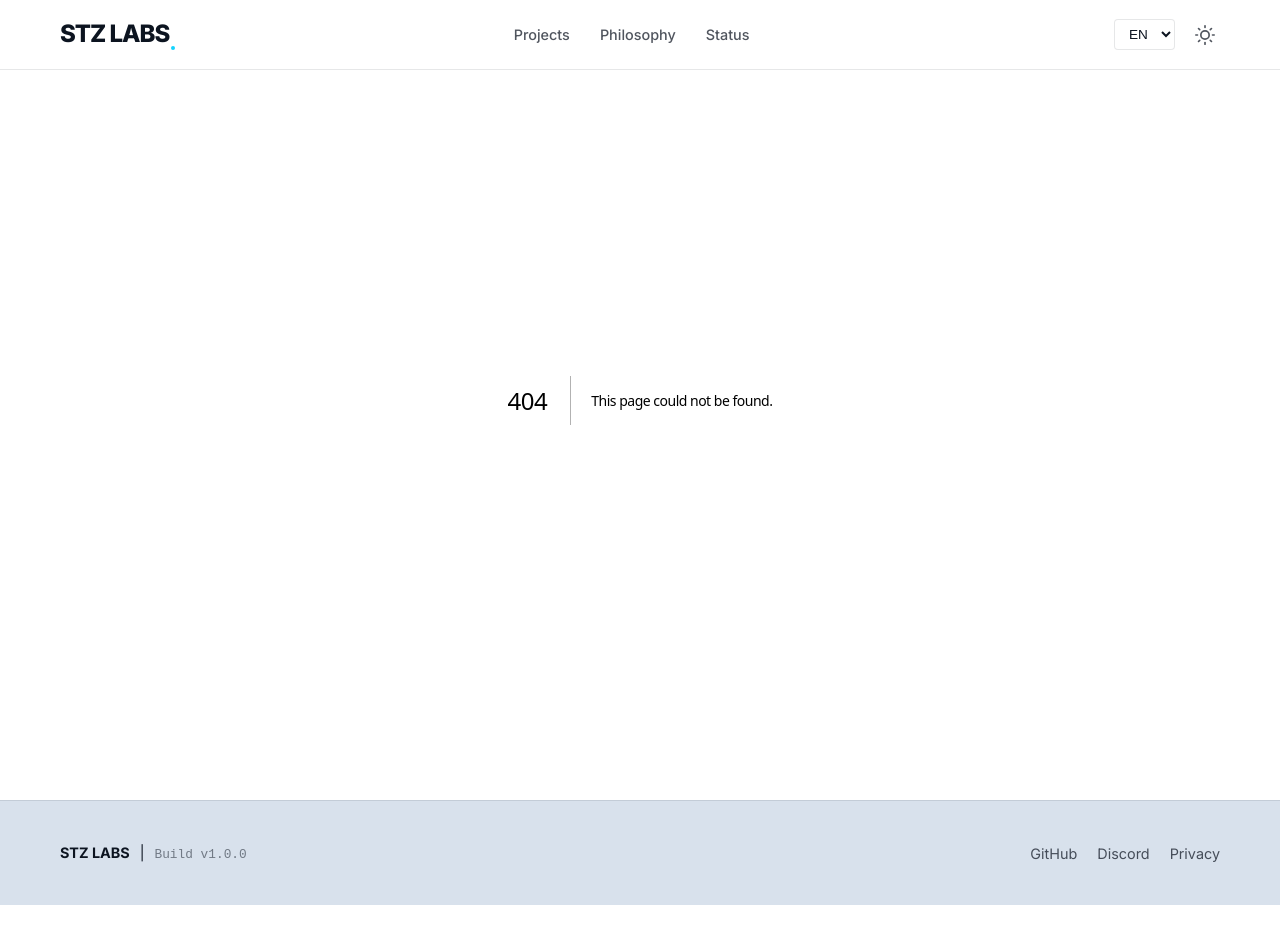
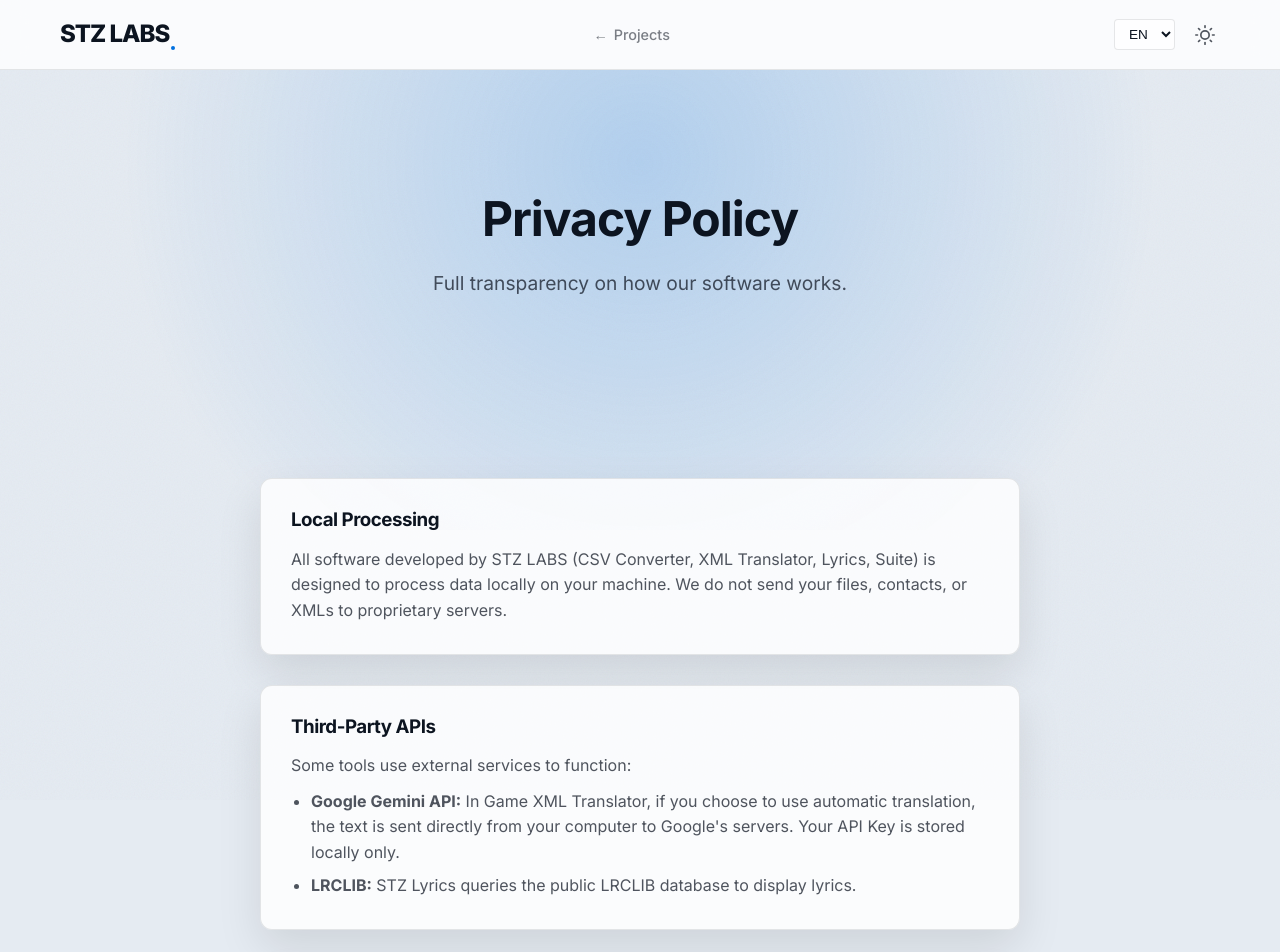
Before and after one commit to starzynhobr/stz-labs, a Next.js app: page /privacy in a window 1280 px wide. Before the commit this address had no page. Shown: the top 952 px of the page. Before the commit the page ends 905 px from the top, so only its background shows below. Built offline with nearby package versions, Linux system fonts and the light colour scheme.

Commit message:
feat(ui): add privacy page and simplify navbar

```diff
--- a/app/globals.css
+++ b/app/globals.css
@@ -15,6 +15,9 @@
 
 [data-theme="light"] {
     color-scheme: light;
+    --accent: #0070E0;
+    --accent-2: #0056B3;
+    --accent-glow: rgba(0, 112, 224, 0.22);
     --bg: #E5EBF2;
     --bg2: #D8E1EC;
     --surface: rgba(255, 255, 255, 0.82);
@@ -22,7 +25,7 @@
     --text: #0C1420;
     --text2: rgba(12, 20, 32, 0.72);
     --border: rgba(12, 20, 32, 0.1);
-    --border-hover: rgba(20, 212, 255, 0.35);
+    --border-hover: rgba(0, 86, 179, 0.35);
     --shadow: 0 18px 45px rgba(0, 0, 0, 0.1);
     --noise-opacity: 0.05;
     --bg-layer-current:
--- /dev/null
+++ b/app/privacy/page.js
@@ -0,0 +1,82 @@
+import TranslatedHtml from '../../components/TranslatedHtml';
+import TranslatedText from '../../components/TranslatedText';
+
+export const metadata = {
+    title: 'Privacidade | STZ LABS',
+    description: 'Política de privacidade e transparência sobre o uso de dados nos softwares STZ LABS.',
+    openGraph: {
+        title: 'Privacidade | STZ LABS',
+        description: 'Política de privacidade e transparência sobre o uso de dados.',
+        type: 'website',
+        images: ['https://stz-labs.vercel.app/public/og-image.png'],
+    },
+    twitter: {
+        card: 'summary_large_image',
+        images: ['https://stz-labs.vercel.app/public/og-image.png'],
+    },
+};
+
+export default function PrivacyPage() {
+    return (
+        <div
+            className="app-shell"
+            style={{
+                minHeight: '100vh',
+                padding: '70px 0 80px',
+            }}
+        >
+            <section className="product-hero" style={{ padding: '120px 0 60px' }}>
+                <div className="container">
+                    <TranslatedText as="h1" i18nKey="privacy.title" />
+                    <TranslatedText as="p" i18nKey="privacy.subtitle" />
+                </div>
+            </section>
+
+            <section className="products">
+                <div className="container" style={{ maxWidth: '800px' }}>
+                    <article className="card" style={{ marginBottom: '30px' }}>
+                        <h3 style={{ marginBottom: '15px' }}>
+                            <TranslatedText as="span" i18nKey="privacy.local_title" />
+                        </h3>
+                        <p className="text-muted">
+                            <TranslatedText as="span" i18nKey="privacy.local_desc" />
+                        </p>
+                    </article>
+
+                    <article className="card" style={{ marginBottom: '30px' }}>
+                        <h3 style={{ marginBottom: '15px' }}>
+                            <TranslatedText as="span" i18nKey="privacy.api_title" />
+                        </h3>
+                        <p className="text-muted">
+                            <TranslatedText as="span" i18nKey="privacy.api_desc" />
+                        </p>
+                        <ul
+                            style={{
+                                listStyle: 'disc',
+                                marginLeft: '20px',
+                                color: 'var(--text-muted)',
+                                marginTop: '10px',
+                            }}
+                        >
+                            <li style={{ marginBottom: '8px' }}>
+                                <TranslatedHtml as="span" i18nKey="privacy.api_list_gemini" />
+                            </li>
+                            <li>
+                                <TranslatedHtml as="span" i18nKey="privacy.api_list_lrclib" />
+                            </li>
+                        </ul>
+                    </article>
+
+                    <article className="card">
+                        <h3 style={{ marginBottom: '15px' }}>
+                            <TranslatedText as="span" i18nKey="privacy.contact_title" />
+                        </h3>
+                        <p className="text-muted">
+                            <TranslatedText as="span" i18nKey="privacy.contact_desc" />
+                        </p>
+                    </article>
+                </div>
+            </section>
+        </div>
+    );
+}
--- a/app/projects/[slug]/page.js
+++ b/app/projects/[slug]/page.js
@@ -1,3 +1,4 @@
+import Link from 'next/link';
 import { notFound } from 'next/navigation';
 import TranslatedText from '../../../components/TranslatedText';
 import { projects } from '../../../data/projects';
--- a/components/Navbar.js
+++ b/components/Navbar.js
@@ -6,9 +6,7 @@ import { useTheme } from '../context/ThemeContext';
 import { useLanguage } from '../context/LanguageContext';
 
 const navLinks = [
-    { href: '#produtos', dataI18n: 'nav.products' },
-    { href: '#benefits', dataI18n: 'nav.philosophy' },
-    { href: '#roadmap', dataI18n: 'nav.status' },
+    { href: '/#produtos', dataI18n: 'nav.products', back: true },
 ];
 
 export default function Navbar() {
@@ -44,10 +42,15 @@ export default function Navbar() {
                             <li key={link.href}>
                                 <Link
                                     href={link.href}
-                                    className="nav-link"
+                                    className={`nav-link${link.back ? ' nav-back-link' : ''}`}
                                     data-i18n={link.dataI18n}
                                     onClick={handleNavClick}
                                 >
+                                    {link.back && (
+                                        <span className="back-link-arrow" aria-hidden="true">
+                                            ←
+                                        </span>
+                                    )}
                                     {label}
                                 </Link>
                             </li>
--- /dev/null
+++ b/components/TranslatedHtml.js
@@ -0,0 +1,16 @@
+"use client";
+
+import { createElement } from 'react';
+import { useLanguage } from '../context/LanguageContext';
+
+export default function TranslatedHtml({ as = 'span', i18nKey, className, ...props }) {
+    const { t } = useLanguage();
+    const content = i18nKey ? t(i18nKey) : '';
+
+    return createElement(as, {
+        className,
+        'data-i18n': i18nKey,
+        dangerouslySetInnerHTML: { __html: content },
+        ...props,
+    });
+}
--- a/css/style.css
+++ b/css/style.css
@@ -257,6 +257,18 @@ h1, h2, h3 { line-height: 1.2; letter-spacing: -0.5px; }
 }
 
 .nav-link:hover { color: var(--text); }
+.nav-back-link {
+    display: inline-flex;
+    align-items: center;
+    gap: 6px;
+    opacity: 0.75;
+    transition: color 0.2s ease, opacity 0.2s ease, transform 0.2s ease;
+}
+.nav-back-link:hover {
+    color: var(--accent-color);
+    opacity: 1;
+    transform: translateX(-3px);
+}
 .nav-btn { padding: 8px 16px; font-size: 0.85rem; }
 
 /* Mobile Menu Toggle */
@@ -264,8 +276,41 @@ h1, h2, h3 { line-height: 1.2; letter-spacing: -0.5px; }
 
 /* Common Sections */
 .product-hero {
-    padding: 180px 0 80px; text-align: center;
-    background: radial-gradient(circle at top, var(--accent-glow) 0%, transparent 60%);
+    position: relative;
+    padding: 180px 0 80px;
+    text-align: center;
+    background: transparent !important;
+}
+
+.product-hero::before {
+    content: '';
+    position: absolute;
+    top: 0;
+    left: 0;
+    width: 100%;
+    height: 140%;
+    z-index: -1;
+    pointer-events: none;
+    background: radial-gradient(circle at 50% 20%, var(--accent-glow) 0%, transparent 70%);
+    transition: opacity var(--theme-dur-base) var(--theme-ease-base);
+}
+.back-link {
+    display: inline-flex;
+    align-items: center;
+    gap: 6px;
+    font-size: 0.85rem;
+    color: var(--text-muted);
+    margin-bottom: 12px;
+    opacity: 0.7;
+    transition: color 0.2s ease, opacity 0.2s ease, transform 0.2s ease;
+}
+.back-link:hover {
+    color: var(--accent-color);
+    opacity: 1;
+    transform: translateX(-3px);
+}
+.back-link-arrow {
+    display: inline-block;
 }
 .product-hero h1 { font-size: 3rem; margin-bottom: 20px; letter-spacing: -1px; }
 .product-hero p { font-size: 1.2rem; color: var(--text-muted); max-width: 700px; margin: 0 auto 40px; }
--- a/dictionaries/de.json
+++ b/dictionaries/de.json
@@ -1,5 +1,6 @@
 {
     "nav": {
+        "home": "Start",
         "products": "Projekte",
         "philosophy": "Philosophie",
         "status": "Status",
--- a/dictionaries/en.json
+++ b/dictionaries/en.json
@@ -1,5 +1,6 @@
 {
     "nav": {
+        "home": "Home",
         "products": "Projects",
         "philosophy": "Philosophy",
         "status": "Status",
--- a/dictionaries/es.json
+++ b/dictionaries/es.json
@@ -1,5 +1,6 @@
 {
     "nav": {
+        "home": "Inicio",
         "products": "Proyectos",
         "philosophy": "Filosofía",
         "status": "Estado",
--- a/dictionaries/fr.json
+++ b/dictionaries/fr.json
@@ -1,5 +1,6 @@
 {
     "nav": {
+        "home": "Accueil",
         "products": "Projets",
         "philosophy": "Philosophie",
         "status": "Statut",
--- a/dictionaries/it.json
+++ b/dictionaries/it.json
@@ -1,5 +1,6 @@
 {
     "nav": {
+        "home": "Home",
         "products": "Progetti",
         "philosophy": "Filosofia",
         "status": "Stato",
--- a/dictionaries/pt.json
+++ b/dictionaries/pt.json
@@ -1,5 +1,6 @@
 {
     "nav": {
+        "home": "Home",
         "products": "Projetos",
         "philosophy": "Filosofia",
         "status": "Status",
```
